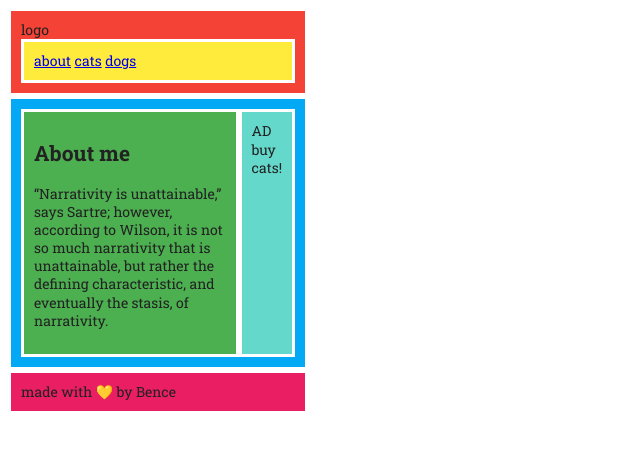
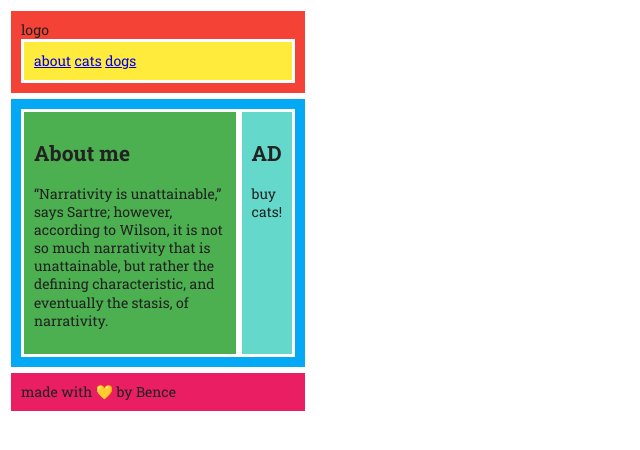
Before and after one commit to bence002/exercise_3-11, a plain HTML site: page index.html in a window 1280 px wide. Shown: the whole page, without its empty margins (0-640 px from the left). Drawn offline with Linux system fonts and the light colour scheme.

Commit message:
Corrected ad style

```diff
--- a/index.html
+++ b/index.html
@@ -22,7 +22,8 @@
             <p>“Narrativity is unattainable,” says Sartre; however, according to Wilson, it is not so much narrativity that is unattainable, but rather the defining characteristic, and eventually the stasis, of narrativity.</p>
         </article>
         <aside>
-            AD buy cats!
+            <h1>AD</h1>
+            <p>buy cats!</p>
         </aside>
     </main>
     <footer>
```
